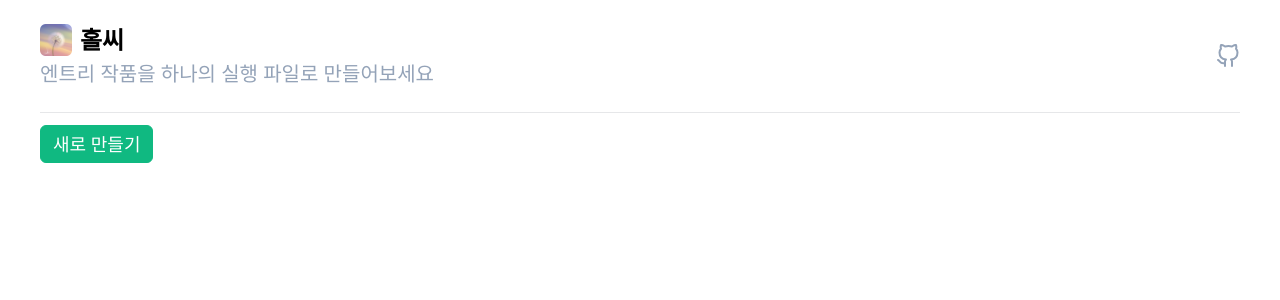
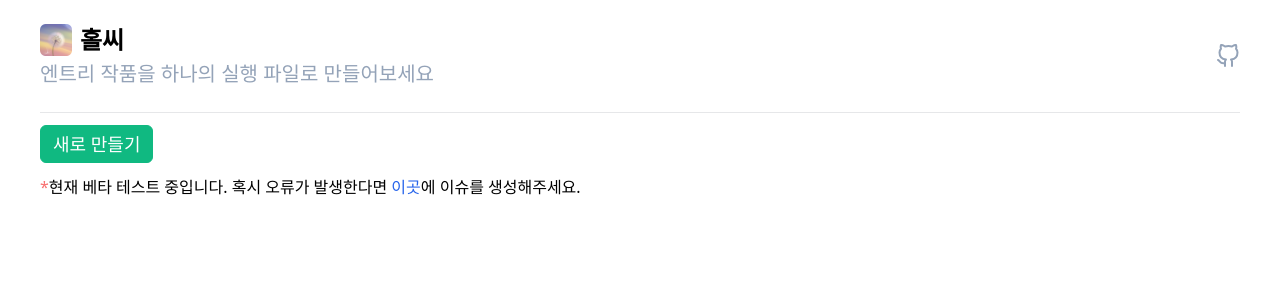
Before and after one commit to holssi-project/holssi-website, a Next.js app in the folder frontend/: page / in a window 1280 px wide. Shown: the top 300 px of the page. Built offline with nearby package versions, Linux system fonts and the light colour scheme; a web font is replaced by a local one.

Commit message:
frontend: add beta test notice

```diff
--- a/frontend/src/pages/index.tsx
+++ b/frontend/src/pages/index.tsx
@@ -33,6 +33,10 @@
         <Nav />
         <Button title='새로 만들기' onClick={handleStartBtnClick} disabled={isLoading} />
         <ErrorMsg error={error} />
+        <div>
+          <span className="text-red-400">*</span>현재 베타 테스트 중입니다.
+          혹시 오류가 발생한다면 <a className="text-blue-600" href="https://github.com/jedeop/holssi-website/issues">이곳</a>에 이슈를 생성해주세요.
+        </div>
       </main>
     </>
   )
```
